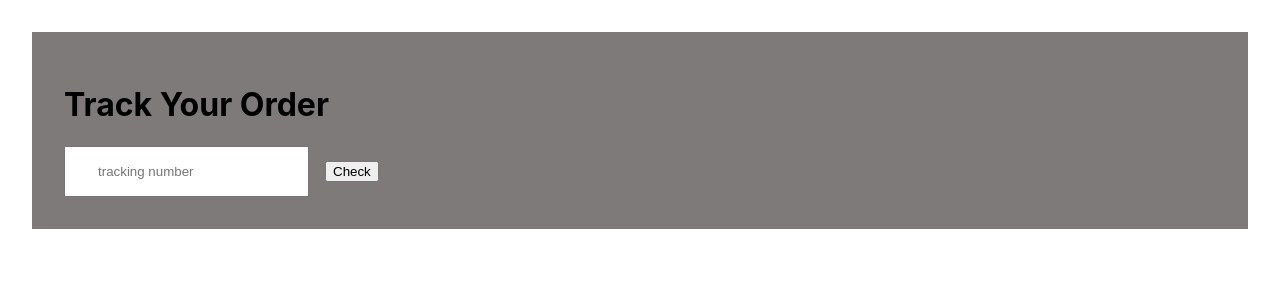
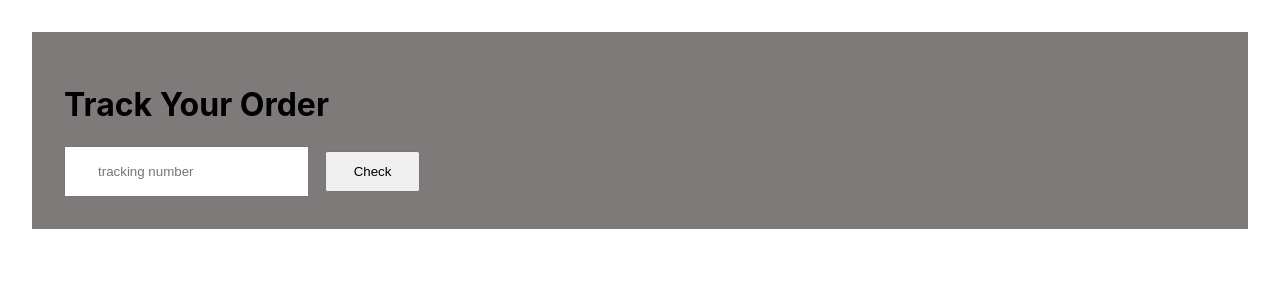
Before and after one commit to Niscolinx/order-tracking, a React (Create React App) app: page / in a window 1280 px wide. Shown: the top 300 px of the page. Built offline with nearby package versions, Linux system fonts and the light colour scheme.

Commit message:
updated tbe submit btn style

```diff
--- a/src/sass/components/home.scss
+++ b/src/sass/components/home.scss
@@ -9,7 +9,7 @@
 
 .submit-btn{
     cursor: pointer;
-    padding: .7rem em;
+    padding: .7rem 2em;
     margin: 0 1rem;
 
 }
```
